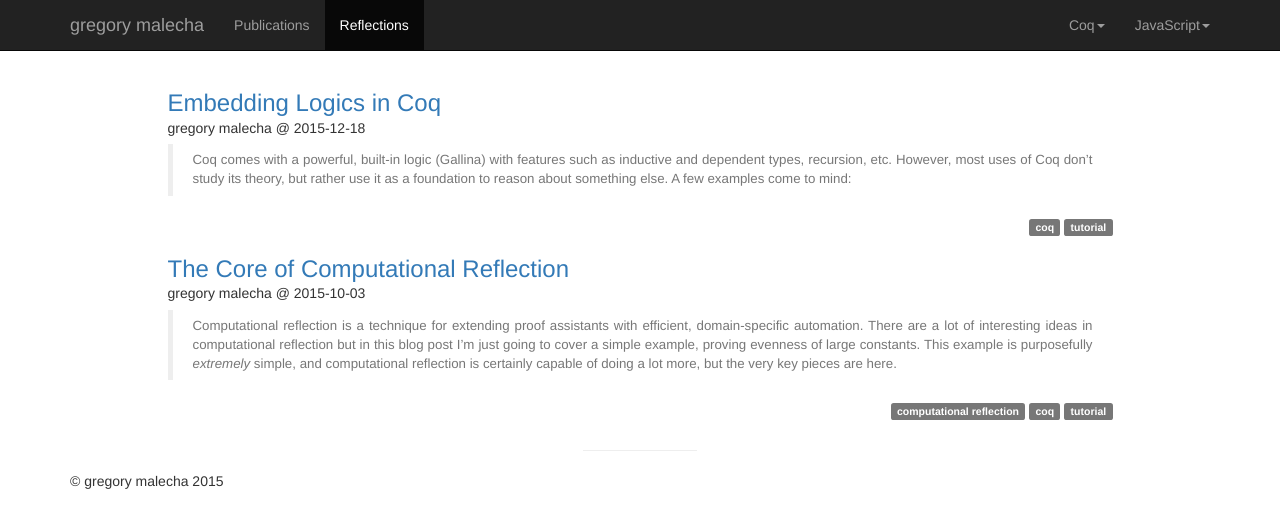
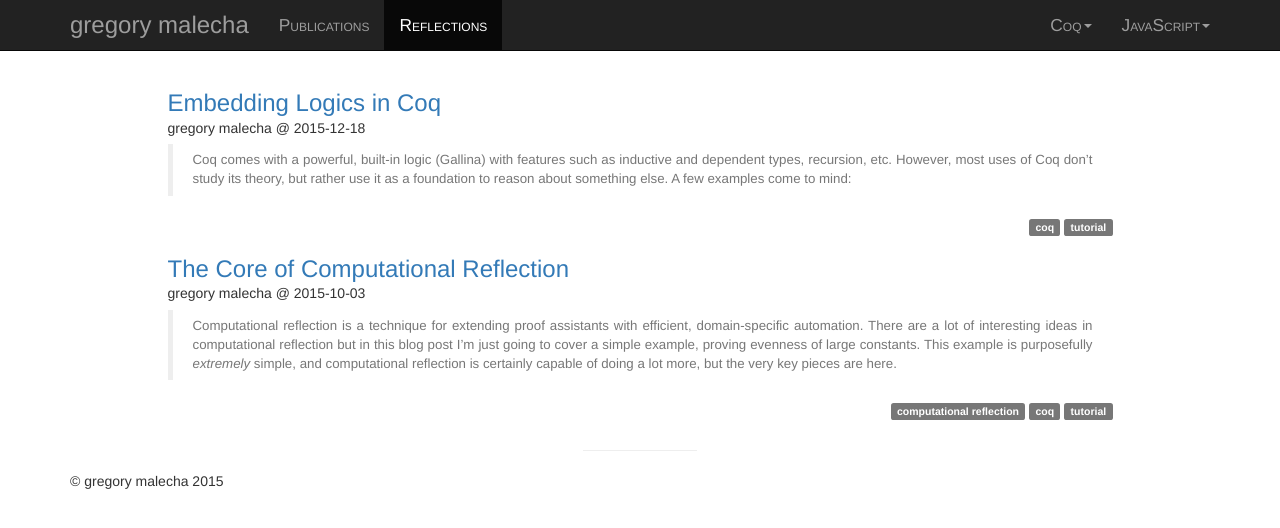
Before and after one commit to gmalecha/gmalecha.github.io, a Jekyll site: the page built from blog/index.html, in a window 1280 px wide. Shown: the top 528 px of the page. Built offline with Jekyll 4.4.1, drawn with Linux system fonts in a browser that asks for light colours; nearby versions of some CDN libraries; Markdown is read by kramdown in place of the engine named in the settings.

Commit message:
revised styles.

```diff
--- a/_layouts/default.html
+++ b/_layouts/default.html
@@ -15,18 +15,16 @@
     <link href="/bootstrap/css/bootstrap.min.css" rel="stylesheet">
 
     <!-- Custom styles for this template -->
-    <style type="text/css">
-      body { padding-top: 50px; padding-bottom: 20px; }
-    </style>
+    <link rel="stylesheet" type="text/css" href="{{ site.baseurl }}/css/main.css">
 
     {% for css_name in page.extra_css %}
-    <link rel="stylesheet" href="{{ css_name }}">
+    <link rel="stylesheet" type="text/css" href="{{ css_name }}">
     {% endfor %}
     {% for js_name in page.extra_js_head %}
-    <script src="{{ js_name }}"></script>
+    <script type="application/javascript" src="{{ js_name }}"></script>
     {% endfor %}
     {% if page.highlight %}
-    <link rel="stylesheet" href="/css/syntax.css">
+    <link rel="stylesheet" type="text/css" href="{{ site.baseurl }}/css/syntax.css">
     {% endif %}
 
     <!-- HTML5 shim and Respond.js for IE8 support of HTML5 elements and media queries -->
@@ -43,16 +41,13 @@
         <div class="navbar-header">
           <button type="button" class="navbar-toggle collapsed" data-toggle="collapse" data-target="#navbar" aria-expanded="false" aria-controls="navbar">
             <span class="sr-only">Toggle navigation</span>
-            <span class="icon-bar"></span>
-            <span class="icon-bar"></span>
-            <span class="icon-bar"></span>
           </button>
           <a class="navbar-brand" href="/">gregory malecha</a>
         </div>
         <div id="navbar" class="navbar-collapse collapse">
           <ul class="nav navbar-nav">
-            <li{% if page.category == 'publication' or page.url == '/publications/' %} class="active"{% endif %}><a href="/publications/">Publications</a></li>
-            <li{% if page.category == 'blog' or page.url == '/blog/' %} class="active"{% endif %}><a href="/blog/">Reflections</a></li>
+            <li{% if page.category == 'publication' or page.url == '/publications/' %} class="active"{% endif %}><a title="my publications" href="/publications/">Publications</a></li>
+            <li{% if page.category == 'blog' or page.url == '/blog/' %} class="active"{% endif %}><a title="my blog" href="/blog/">Reflections</a></li>
 	  </ul>
           <ul class="nav navbar-nav navbar-right">
 	    <li class="dropdown">
--- /dev/null
+++ b/css/main.css
@@ -0,0 +1,5 @@
+body { padding-top: 50px; padding-bottom: 20px; }
+
+.nav { font-size: 13pt; font-variant: small-caps; }
+
+.navbar-brand { font-size: 18pt; }
```
